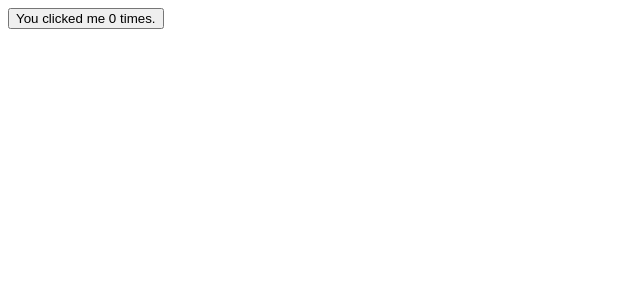
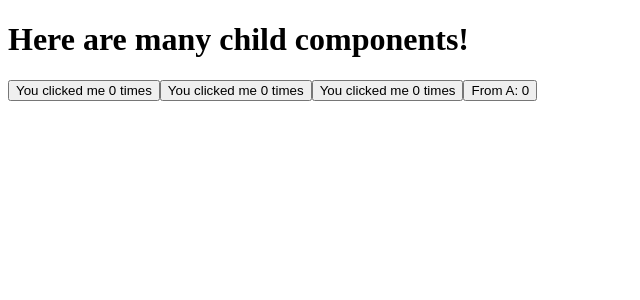
Before and after one commit to Ruby2000/vue2023, a Vue app in the folder vue3-app/: page / in a window 1280 px wide. Shown: the top 300 px of the page, without its empty margins (0-640 px from the left). Built offline with nearby package versions, Linux system fonts and the light colour scheme.

Commit message:
app页面添加其他vue组件模块

```diff
--- a/vue3-app/src/App.vue
+++ b/vue3-app/src/App.vue
@@ -1,13 +1,16 @@
 <template>
- <button @click="count++">You clicked me {{ count }} times.</button>
+  <h1>Here are many child components!</h1>
+
+  <ButtonCounter />
+  <ButtonCounter />
+  <ButtonCounter />
+  <ComponentA />
 </template>
 
+
 <script setup>
-import { ref } from 'vue'
+import ButtonCounter from './view/ButtonCounter.vue'
+import ComponentA from "@/view/ComponentA"
 
-const count = ref(0)
+
 </script>
-
-<style>
-
-</style>
--- /dev/null
+++ b/vue3-app/src/view/ButtonCounter.vue
@@ -0,0 +1,15 @@
+<template>
+  <button @click="count++">
+      You clicked me {{ count }} times
+    </button>
+
+
+</template>
+
+<script setup>
+
+import { ref } from 'vue'
+
+const  count = ref(0)
+
+</script>
--- a/vue3-app/src/view/ComponentA.vue
+++ b/vue3-app/src/view/ComponentA.vue
@@ -1,13 +1,15 @@
 <template>
-From A: {{ store.count }}
+  <button @click="count++" >
+    From A: {{ store.count }}
+  </button>
+
 </template>
 
-<script>
+<script setup>
+
 import {store} from "@/store";
 
-export default {
-  name: "ComponentA"
-}
+
 </script>
 
 <style scoped>
```
Also changed, not shown: vue3-app/src/click.js (added, +13 -0 lines), vue3-app/src/view/BlogPost.vue (added, +12 -0 lines), vue3-app/src/view/ComponentB.vue (deleted, +0 -15 lines).
